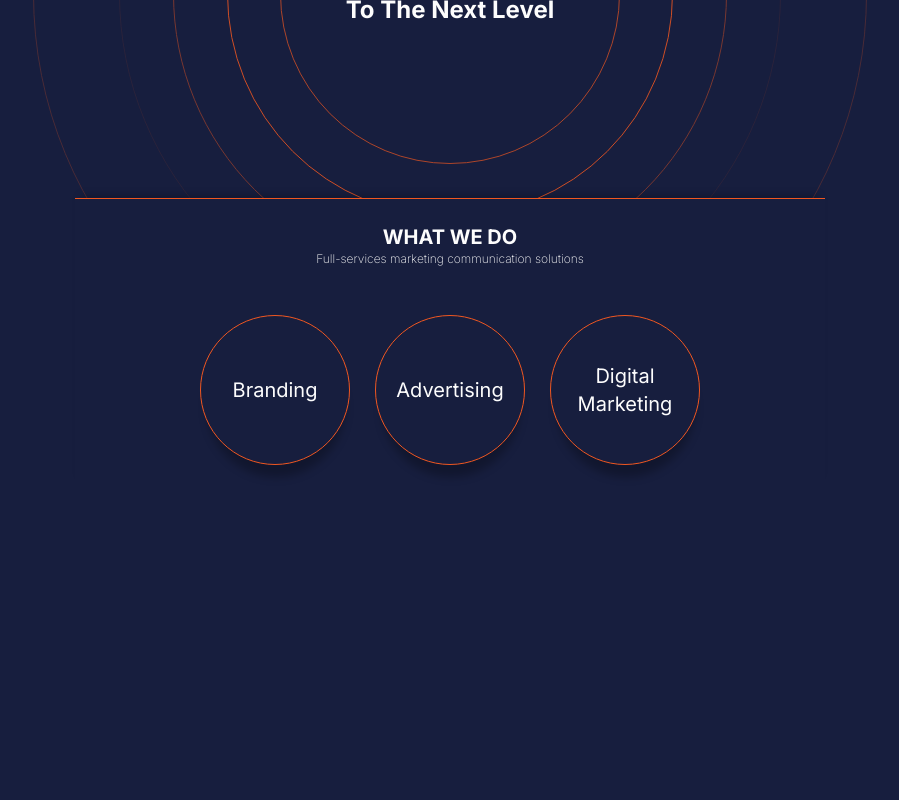
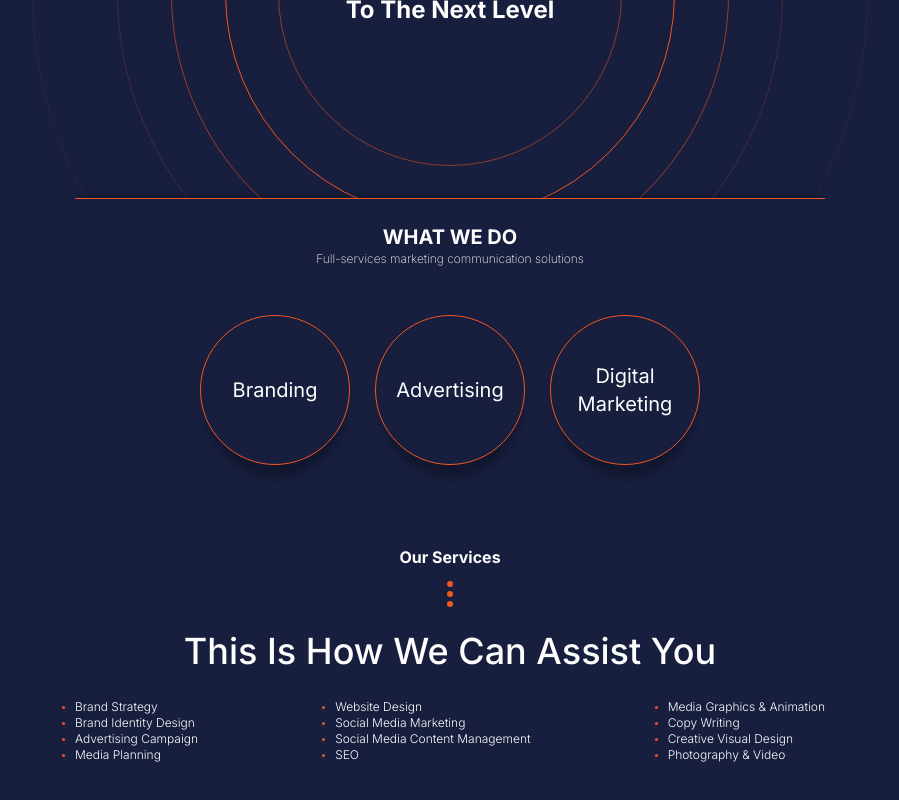
Before and after one commit to alihoushngi/Point, a Next.js app: page / in a window 1280 px wide. Shown: the part 386-1186 px from the top of the page, without its empty margins (190-1089 px from the left). Before the commit the page ends 887 px from the top, so only its background shows below. Built offline with nearby package versions, Linux system fonts and the light colour scheme.

Commit message:
our services section done

```diff
--- a/src/app/page.tsx
+++ b/src/app/page.tsx
@@ -1,5 +1,6 @@
 import Header from "@/components/Base/Header/Header";
 import Navbar from "@/components/Base/Navbar/Navbar";
+import OurServices from "@/components/Base/OurServices/OurServices";
 import WhatsWeDo from "@/components/Base/WhatsWeDo/WhatsWeDo";
 
 export default function Home() {
@@ -8,6 +9,7 @@ export default function Home() {
       <Navbar />
       <Header />
       <WhatsWeDo />
+      <OurServices />
     </main>
   );
 }
--- /dev/null
+++ b/src/components/Base/OurServices/OurServices.tsx
@@ -0,0 +1,62 @@
+import React from "react";
+import { OurServicesListOne } from "./OurServicesListOne";
+import { OurServicesListTwo } from "./OurServicesListTwo";
+import { OurServicesListThree } from "./OurServicesListThree";
+
+const OurServices = () => {
+  return (
+    <section className="max-w-[750px] m-auto my-14 w-full flex flex-col gap-3">
+      <h2 className="capitalize text-md font-bold text-textColor text-center">
+        our services
+      </h2>
+      <div className="flex flex-col gap-1 justify-center items-center">
+        <span className="w-[6px] h-[6px] rounded-[9999px] bg-secondary"></span>
+        <span className="w-[6px] h-[6px] rounded-[9999px] bg-secondary"></span>
+        <span className="w-[6px] h-[6px] rounded-[9999px] bg-secondary"></span>
+      </div>
+      <h3 className="text-4xl font-medium text-center capitalize mt-3">
+        this is how we can assist you
+      </h3>
+      <div className="flex justify-between items-center mt-4">
+        <ul>
+          {OurServicesListOne.map((item, index) => {
+            return (
+              <li
+                key={index}
+                className="text-xs font-light list-disc capitalize marker:text-secondary marker:align-bottom marker:text-[9px]"
+              >
+                {item}
+              </li>
+            );
+          })}
+        </ul>
+        <ul>
+          {OurServicesListTwo.map((item, index) => {
+            return (
+              <li
+                key={index}
+                className="text-xs font-light list-disc capitalize marker:text-secondary marker:align-bottom marker:text-[9px]"
+              >
+                {item}
+              </li>
+            );
+          })}
+        </ul>
+        <ul>
+          {OurServicesListThree.map((item, index) => {
+            return (
+              <li
+                key={index}
+                className="text-xs font-light list-disc capitalize marker:text-secondary marker:align-bottom marker:text-[9px]"
+              >
+                {item}
+              </li>
+            );
+          })}
+        </ul>
+      </div>
+    </section>
+  );
+};
+
+export default OurServices;
--- /dev/null
+++ b/src/components/Base/OurServices/OurServicesListOne.ts
@@ -0,0 +1,6 @@
+export const OurServicesListOne = [
+  "brand strategy",
+  "brand identity design",
+  "advertising campaign",
+  "media planning",
+];
--- /dev/null
+++ b/src/components/Base/OurServices/OurServicesListThree.ts
@@ -0,0 +1,6 @@
+export const OurServicesListThree = [
+  "media graphics & animation",
+  "copy writing",
+  "creative visual design",
+  "photography & video",
+];
--- /dev/null
+++ b/src/components/Base/OurServices/OurServicesListTwo.ts
@@ -0,0 +1,6 @@
+export const OurServicesListTwo = [
+  "website design",
+  "social media marketing",
+  "social media content management",
+  "SEO",
+];
--- a/src/components/Base/WhatsWeDo/WhatsWeDo.tsx
+++ b/src/components/Base/WhatsWeDo/WhatsWeDo.tsx
@@ -3,10 +3,12 @@ import { WhatsWeDoList } from "./WhatsWeDoList";
 
 const WhatsWeDo = () => {
   return (
-    <div className="w-full relative bg-primary z-50 border-t border-secondary p-6 max-w-[750px] m-auto mb-3 -mt-24 custom-box-shadow">
+    <section className="w-full relative bg-primary z-50 border-t border-secondary p-6 max-w-[750px] m-auto mb-3 -mt-24 custom-box-shadow">
       <div className="flex flex-col justify-center items-center ">
-        <h2 className="uppercase text-xl font-bold">what we do</h2>
-        <span className="text-xs font-extralight">
+        <h2 className="uppercase text-xl font-bold text-textColor">
+          what we do
+        </h2>
+        <span className="text-xs font-extralight text-textColor">
           Full-services marketing communication solutions
         </span>
       </div>
@@ -15,14 +17,14 @@ const WhatsWeDo = () => {
           return (
             <div
               key={index}
-              className="w-[150px] h-[150px] flex justify-center items-center custom-circle-shadow border border-secondary rounded-[9999px] bg-primary text-xl text-center capitalize"
+              className="w-[150px] h-[150px] flex justify-center text-textColor items-center custom-circle-shadow border border-secondary rounded-[9999px] bg-primary text-xl text-center capitalize"
             >
               <h3>{item}</h3>
             </div>
           );
         })}
       </div>
-    </div>
+    </section>
   );
 };
 
```
